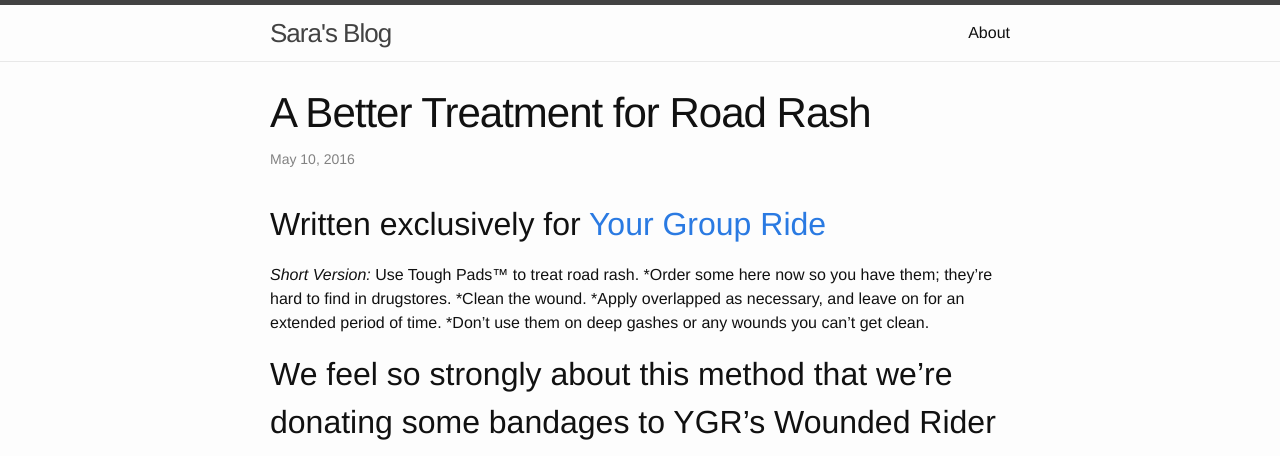
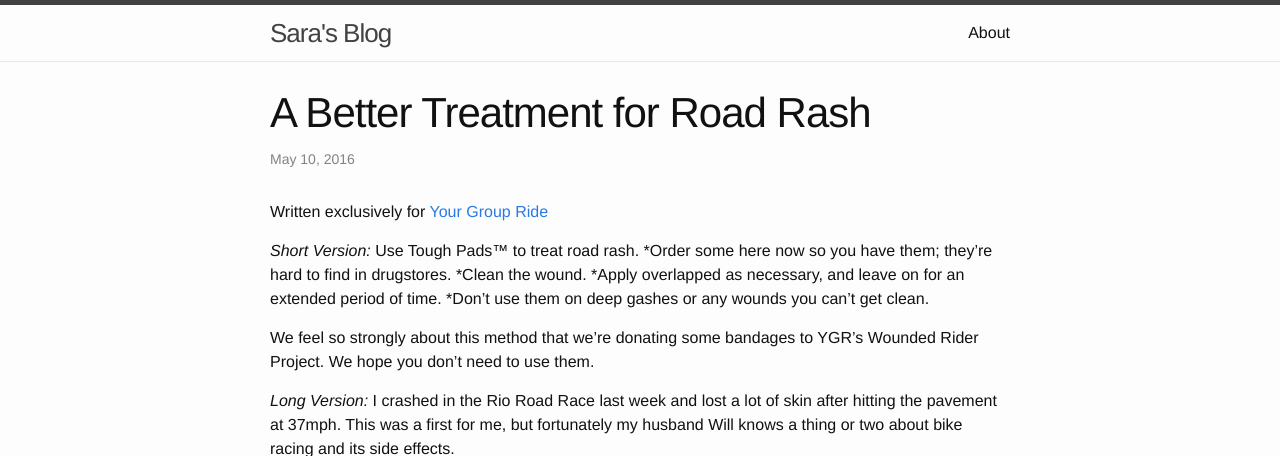
Before and after one commit to stevensotelo/skammlade.github.io, a Jekyll site: the page built from _posts/2016-7-5-Road Rash.markdown, in a window 1280 px wide. Shown: the top 456 px of the page. Built offline with Jekyll 4.4.1, drawn with Linux system fonts in a browser that asks for light colours; grey boxes are pictures that could not be loaded.

Commit message:
formatting

```diff
--- a/_posts/2016-7-5-Road Rash.markdown
+++ b/_posts/2016-7-5-Road Rash.markdown
@@ -4,9 +4,8 @@ title: "A Better Treatment for Road Rash"
 date: 2016-5-10
 categories: cycling
 ---
+Written exclusively for [Your Group Ride](http://yourgroupride.com/index.php/component/content/article/60-news-and-events/885-a-better-treatment-for-road-rash?Itemid=107)
 
-Written exclusively for [Your Group Ride](http://yourgroupride.com/index.php/component/content/article/60-news-and-events/885-a-better-treatment-for-road-rash?Itemid=107)
----------------------------------------------------------------------------------------------------------------------
 *Short Version:*
 Use Tough Pads™ to treat road rash.
 *Order some here now so you have them; they’re hard to find in drugstores.
@@ -15,7 +14,7 @@ Use Tough Pads™ to treat road rash.
 *Don’t use them on deep gashes or any wounds you can’t get clean.
 
 We feel so strongly about this method that we’re donating some bandages to YGR’s Wounded Rider Project. We hope you don’t need to use them.
--------------------------------------------------------------------------------------------------------------------------
+
 *Long Version:*
 I crashed in the Rio Road Race last week and lost a lot of skin after hitting the pavement at 37mph. This was a first for me, but fortunately my husband Will knows a thing or two about bike racing and its side effects.
 
```
